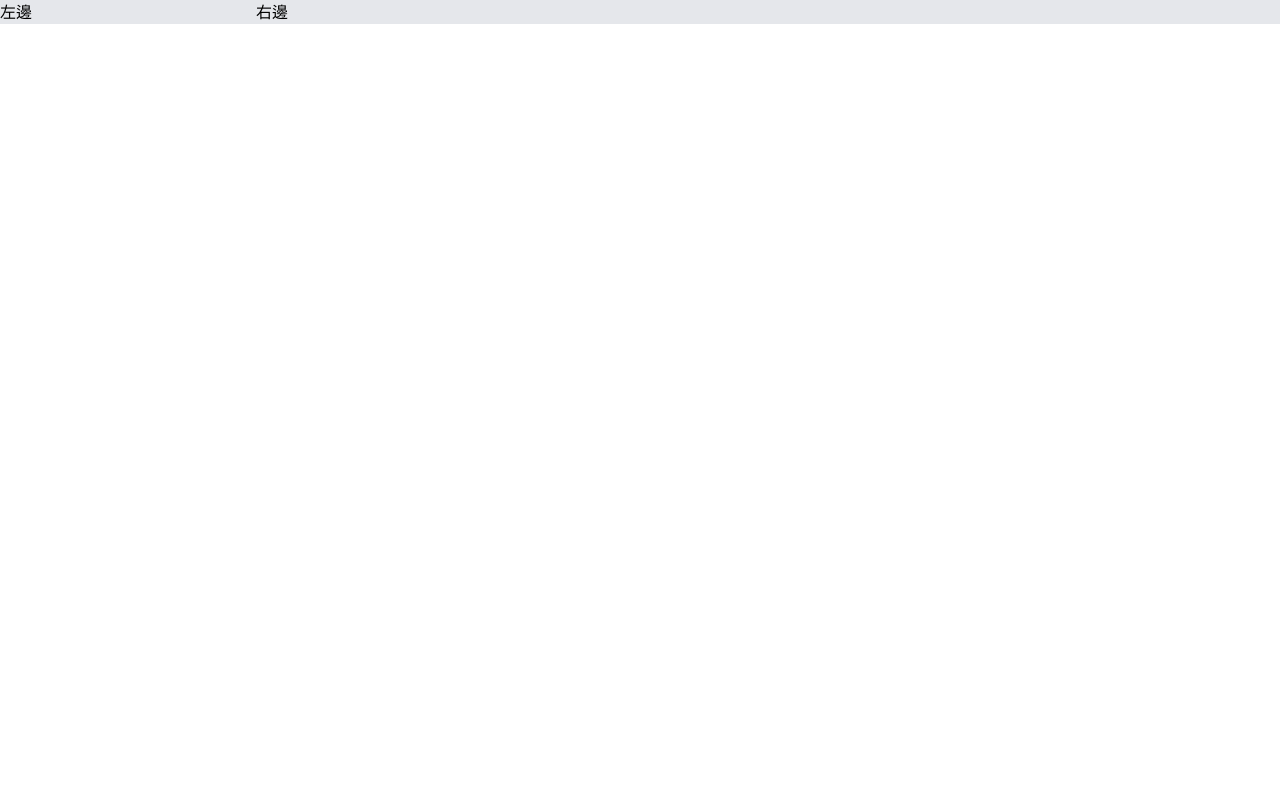
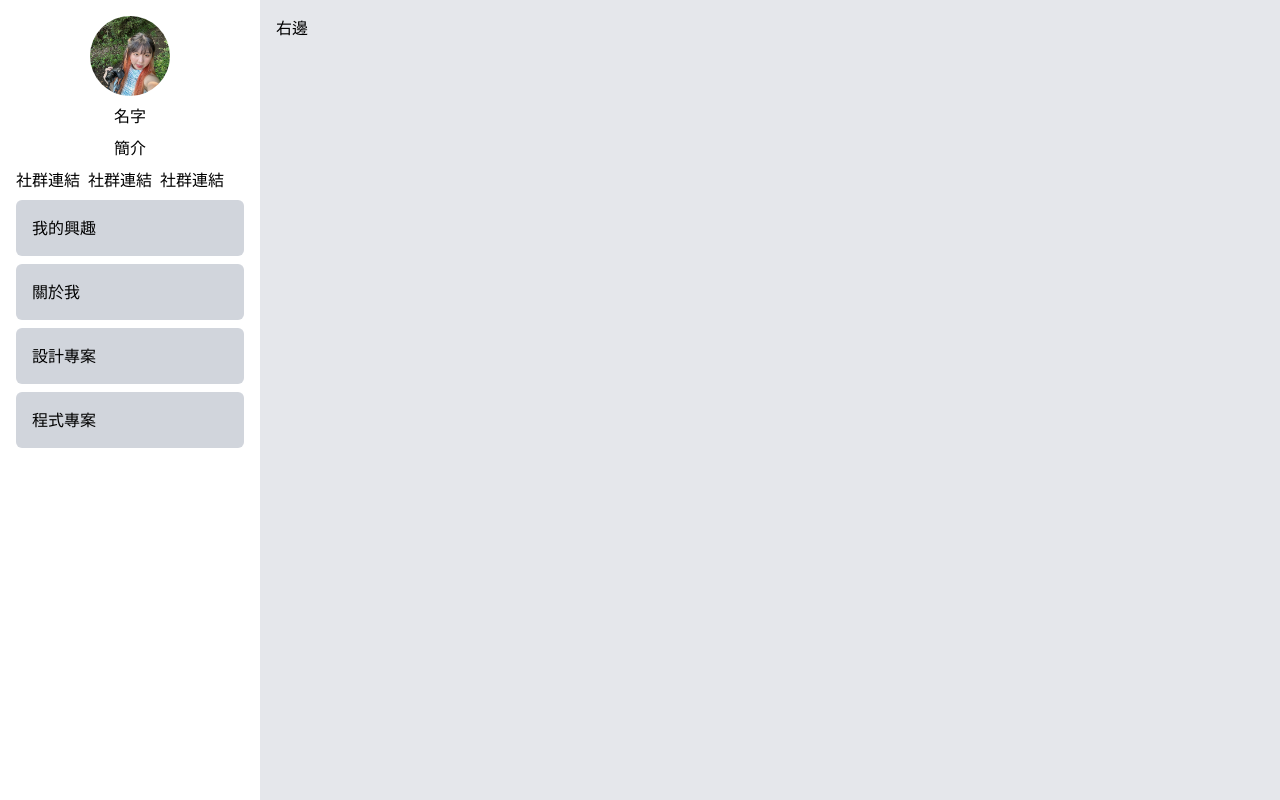
Before and after one commit to 94522jessica/112405082_hw1, a Next.js app: page / in a window 1280 px wide. Built offline with nearby package versions, Linux system fonts and the light colour scheme.

Commit message:
0326上課

```diff
--- /dev/null
+++ b/app/about/page.tsx
@@ -0,0 +1,9 @@
+import Image from "next/image";
+
+export default function Home() {
+  return (
+    <div>
+      About 關於我
+    </div>
+  )
+}
--- /dev/null
+++ b/app/hobby/page.tsx
@@ -0,0 +1,8 @@
+import Image from "next/image";
+export default function Home() {
+  return (
+    <div>
+      hobby 我的興趣
+    </div>
+  )
+}
--- a/app/layout.tsx
+++ b/app/layout.tsx
@@ -1,6 +1,8 @@
 import type { Metadata } from "next";
 import { Geist, Geist_Mono } from "next/font/google";
 import "./globals.css";
+import Image from "next/image";
+import Link from "next/link";
 
 const geistSans = Geist({
   variable: "--font-geist-sans",
@@ -13,8 +15,8 @@ const geistMono = Geist_Mono({
 });
 
 export const metadata: Metadata = {
-  title: "Create Next App",
-  description: "Generated by create next app",
+  title: "曾詩涵的個人履歷",
+  description: "曾詩涵的個人履歷",
 };
 
 export default function RootLayout({
@@ -27,7 +29,46 @@ export default function RootLayout({
       lang="en"
       className={`${geistSans.variable} ${geistMono.variable} h-full antialiased`}
     >
-      <body className="min-h-full flex flex-col">{children}</body>
+      <body className="min-h-full flex flex-col">
+
+      <div className="flex h-full">
+      {/*左邊*/}
+      <div className="bg-white-200 w-[320px] h-full p-4">
+
+        <div className="bg-gray-200 w-[80px] h-[80px] rounded-full overflow-hidden flex justify-center items-center m-auto">
+          <Image src="/me.jpg" alt="me" width={80} height={80}/>
+        </div>
+        <div className="text-center mt-2">名字</div>
+        <div className="text-center mt-2">簡介</div>
+
+        <div className="flex gap-2">
+          <div className="mt-2 mb-2">社群連結</div>
+          <div className="mt-2 mb-2">社群連結</div>
+          <div className="mt-2 mb-2">社群連結</div>
+        </div>
+
+        <Link href="/hobby">
+          <div className="bg-gray-300 p-[16px] rounded-md">我的興趣</div>
+        </Link>
+        <Link href="/about">
+          <div className="bg-gray-300 p-[16px] mt-2 rounded-md">關於我</div>
+        </Link>
+        <div className="bg-gray-300 p-[16px] mt-2 rounded-md">設計專案</div>
+        <div className="bg-gray-300 p-[16px] mt-2 rounded-md">程式專案</div>
+
+
+      </div>
+
+
+      <div className="bg-gray-200 w-full h-screen p-4 ">右邊  {children}
+      </div>
+    </div>
+
+
+
+
+
+      </body>
     </html>
   );
 }
--- a/app/page.tsx
+++ b/app/page.tsx
@@ -1,10 +1,9 @@
+import { difference } from "next/dist/build/utils";
 import Image from "next/image";
+import Link from "next/link";
 
 export default function Home() {
   return (
-    <div className="flex">
-      <div className="bg-gray-200 w-[320px]">左邊</div>
-      <div className="bg-gray-200 w-full">右邊</div>
-    </div>
+<div></div>
   )
 }
--- a/package.json
+++ b/package.json
@@ -11,7 +11,8 @@
   "dependencies": {
     "next": "16.2.1",
     "react": "19.2.4",
-    "react-dom": "19.2.4"
+    "react-dom": "19.2.4",
+    "react-icons": "^5.6.0"
   },
   "devDependencies": {
     "@tailwindcss/postcss": "^4",
```
Also changed, not shown: public/me.jpg (added), 1 other file (tests, documents, lock files or other folders).
